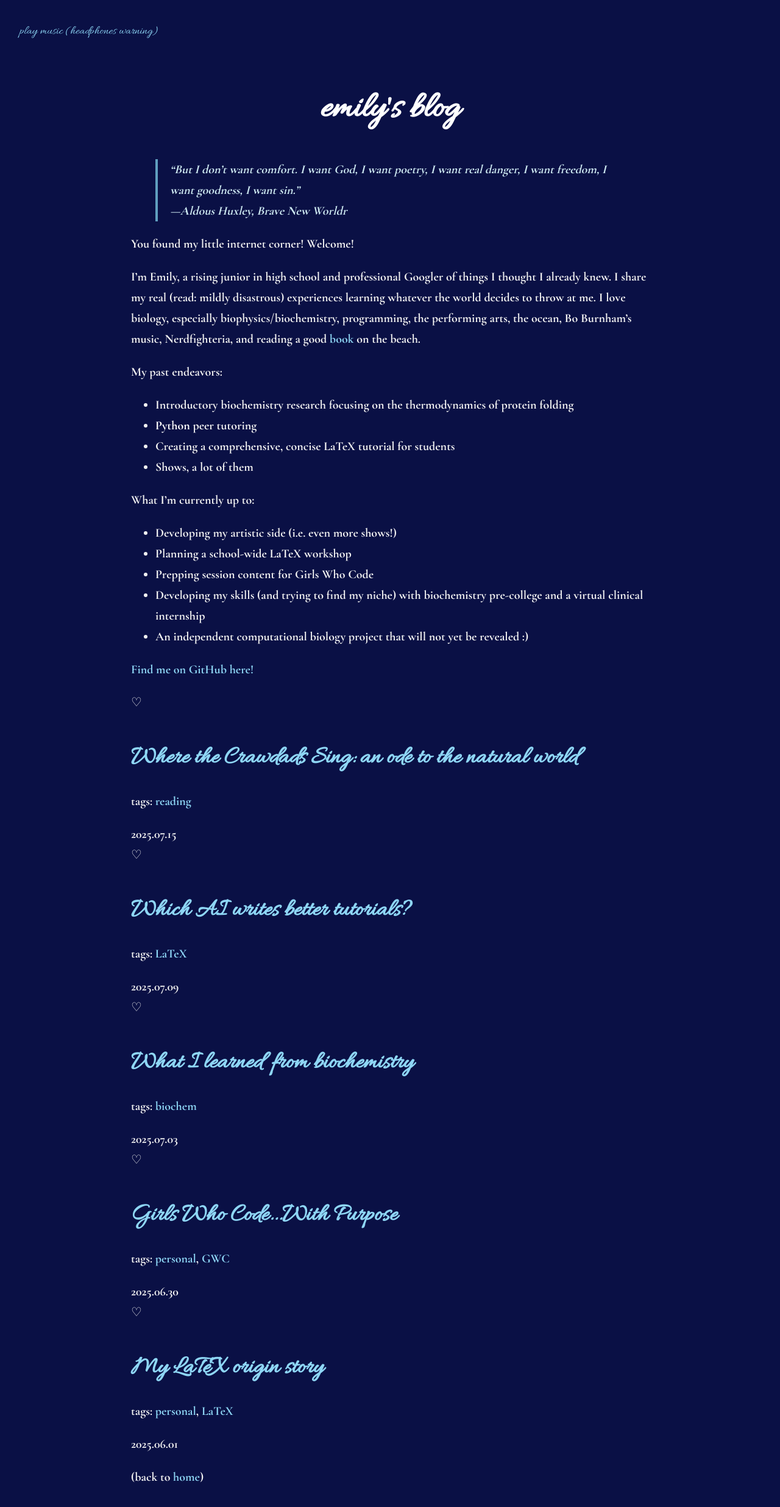
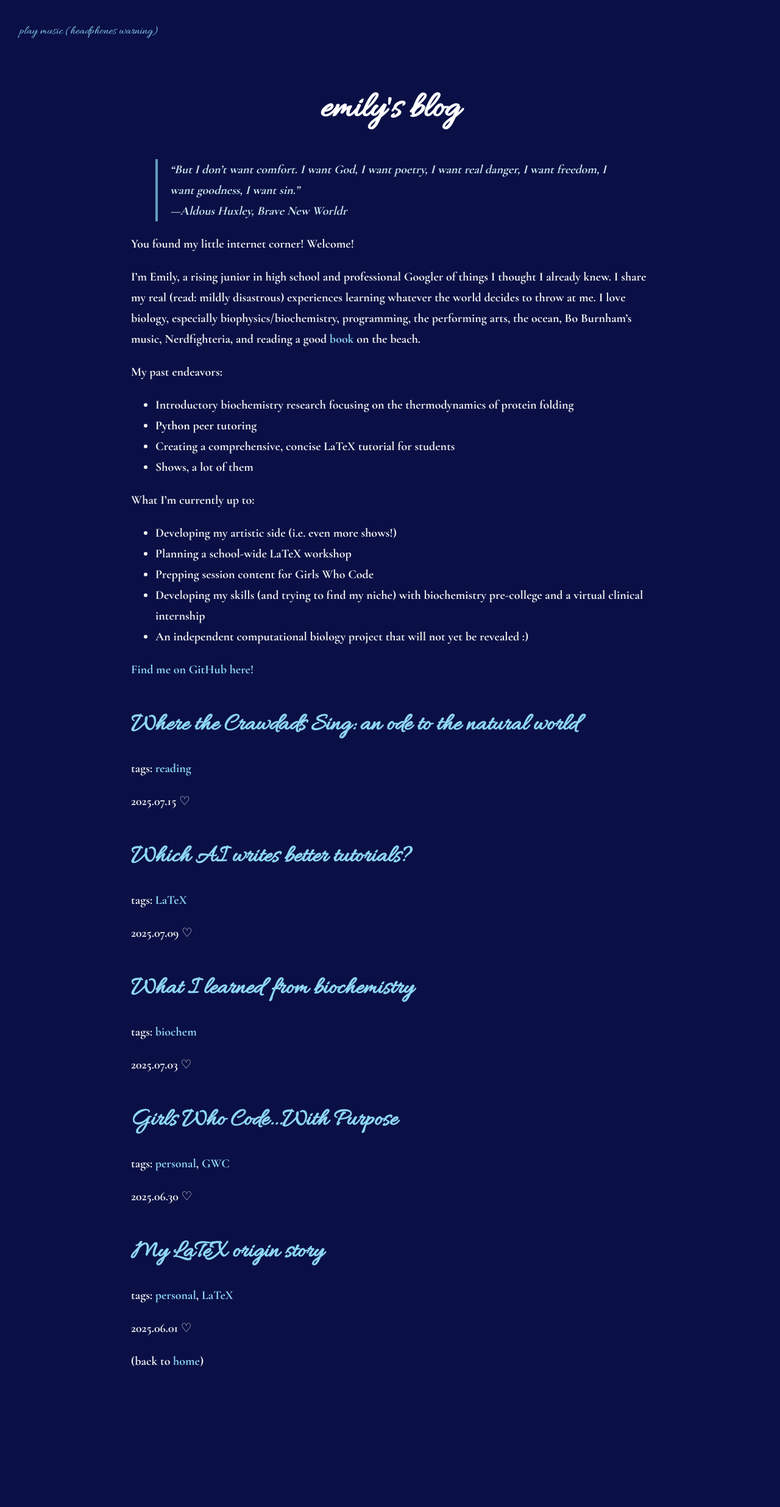
Before and after one commit to leucinemymind/leucinemymind.github.io, a Jekyll site: the page built from index.md, in a window 1280 px wide. Shown: the whole page at 61% size. Built offline with Jekyll 4.4.1, drawn with Linux system fonts in a browser that asks for light colours; after the commit the page ends 2281 px from its top, so only the background shows below that.

Commit message:
trying to make the heart nice again

```diff
--- a/assets/style.css
+++ b/assets/style.css
@@ -11,9 +11,8 @@
   padding-left: 0;
 }
 
-.post-list li::before {
+.post-list li::after {
   content: "♡";
-  margin-right: 6px;
 }
 
 /*...notclasses?*/
```
